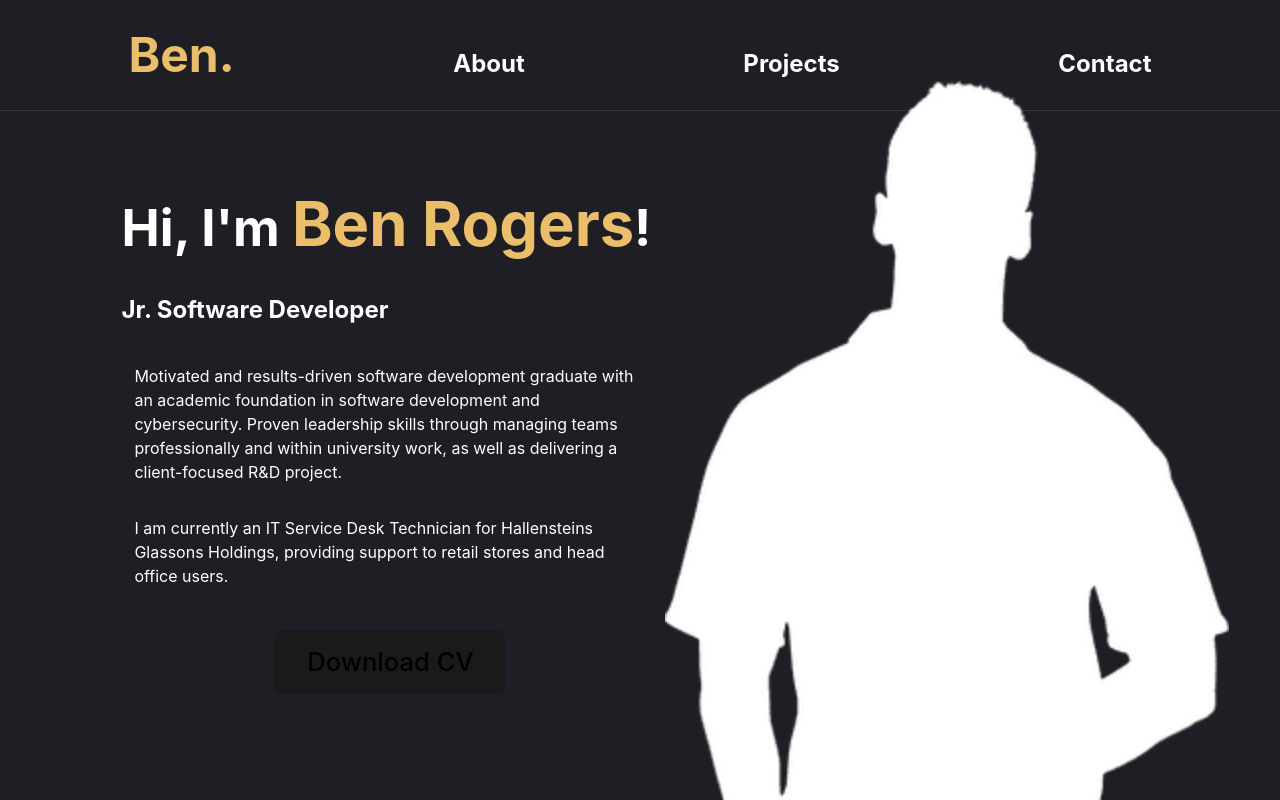
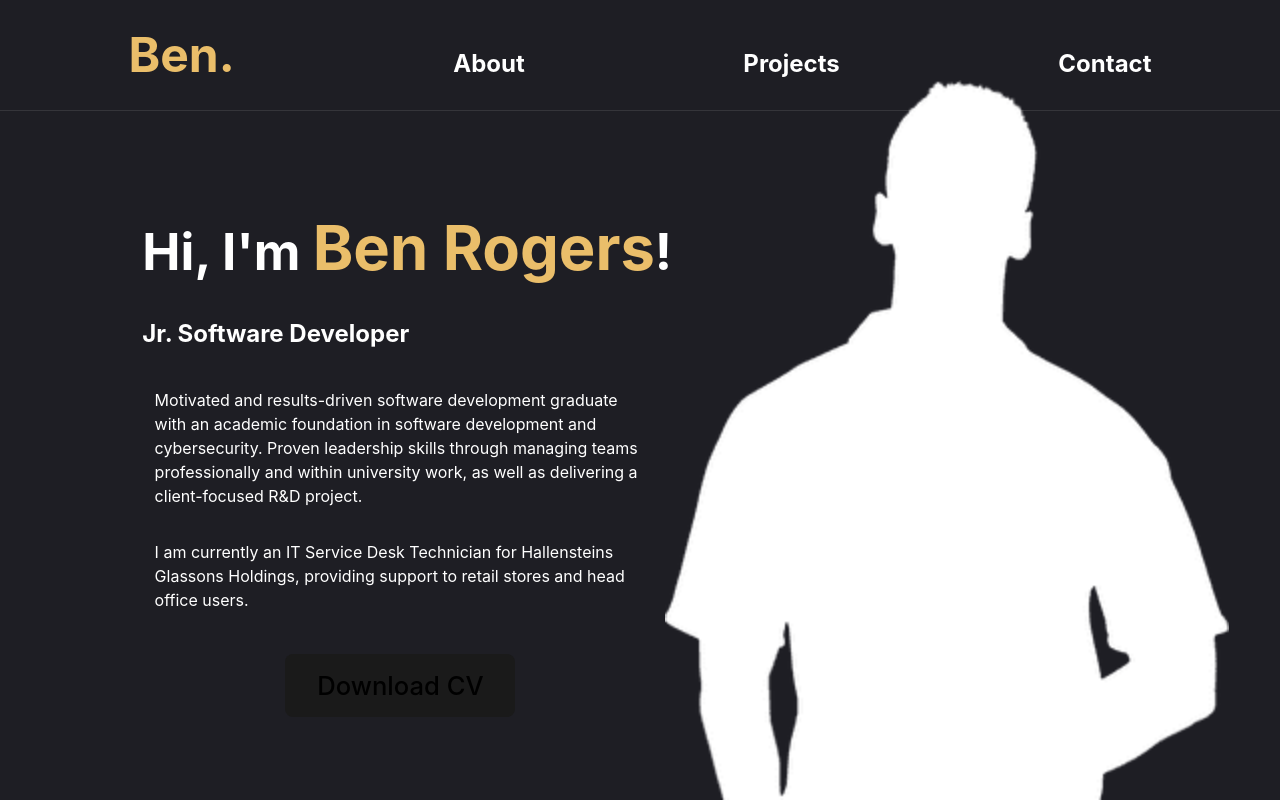
Before and after one commit to BenRogers00/About-me, a React app in the folder about-me/: page / in a window 1280 px wide. Built offline with nearby package versions, Linux system fonts and the light colour scheme; the HTML template or start-up script is replaced by a standard one.

Commit message:
set body margin

```diff
--- a/about-me/src/App.jsx
+++ b/about-me/src/App.jsx
@@ -10,14 +10,16 @@ function App() {
     <>
       {/* always display nav bar */}
       <Nav />
+      {/* set margin for content */}
+    <body style={{margin: '2%'}}>
       {/* set routes for pages */}
-
       <Routes>
         <Route path="/" element={<Home />} />
         <Route path="/about" element={<About />} />
         <Route path="/contact" element={<Contact />} />
         <Route path="/projects" element={<Projects />} />
       </Routes>
+    </body>
     </>
   );
 }
```
